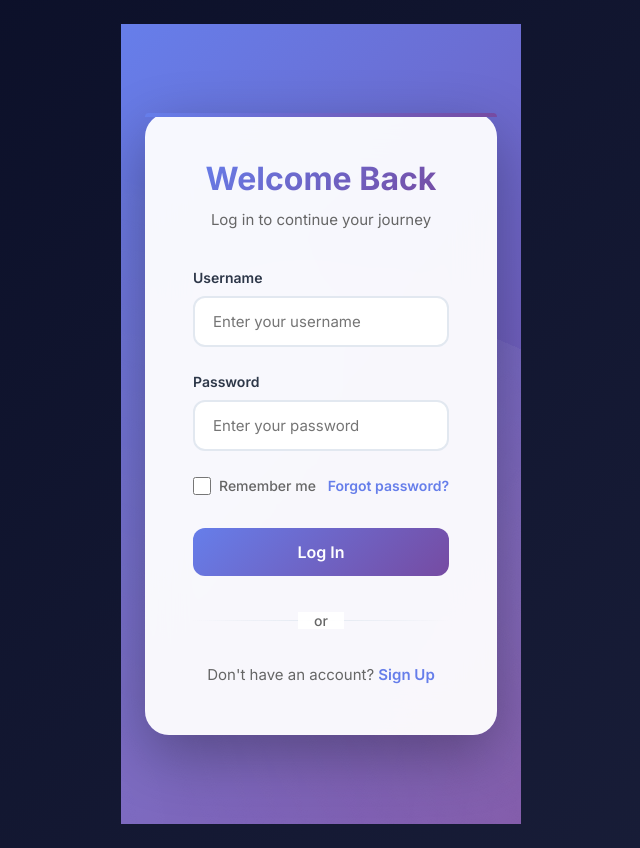
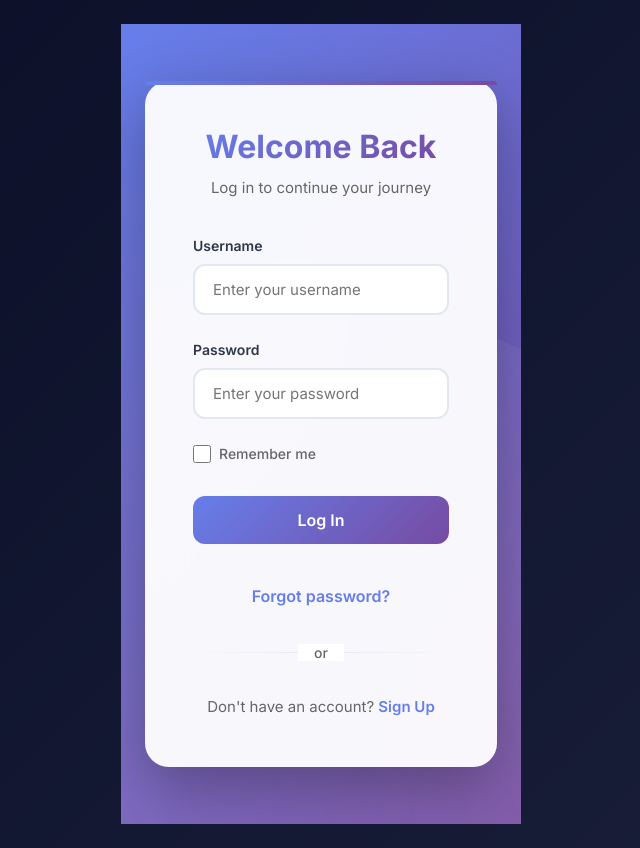
Before and after one commit to lgxnder/Capstone-Project, a React (Vite) app in the folder frontend/: page /login in a window 1280 px wide. Shown: the whole page, without its empty margins (319-959 px from the left). Built offline with nearby package versions, Linux system fonts and the light colour scheme; no server answers.

Commit message:
forgot password styling change

```diff
--- a/frontend/src/pages/LoginPage.jsx
+++ b/frontend/src/pages/LoginPage.jsx
@@ -82,12 +82,13 @@ export default function LoginPage() {
                 <input type="checkbox" />
                 <span>Remember me</span>
               </label>
-              <a href="#" className="forgot-link">Forgot password?</a>
             </div>
 
             <button type="submit" className="login-button" disabled={loading}>
               {loading ? "Logging in..." : "Log In"}
             </button>
+
+            <a href="#" className="forgot-link" style={{ textAlign: 'center', display: 'block', marginTop: '16px' }}>Forgot password?</a>
           </form>
 
           <div className="divider">
```
